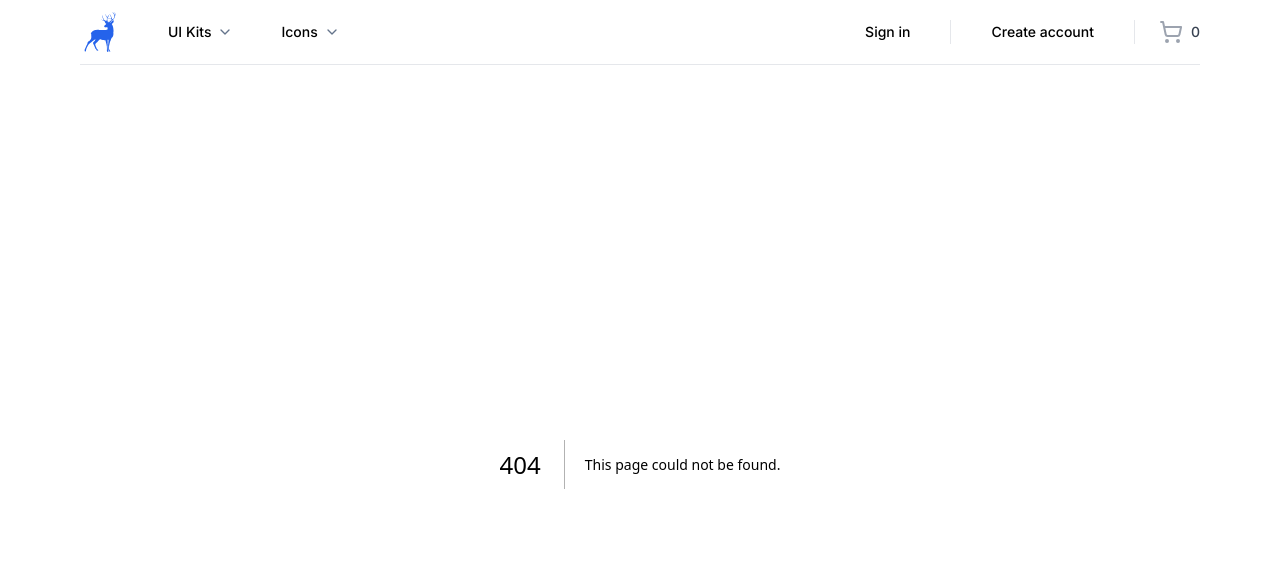
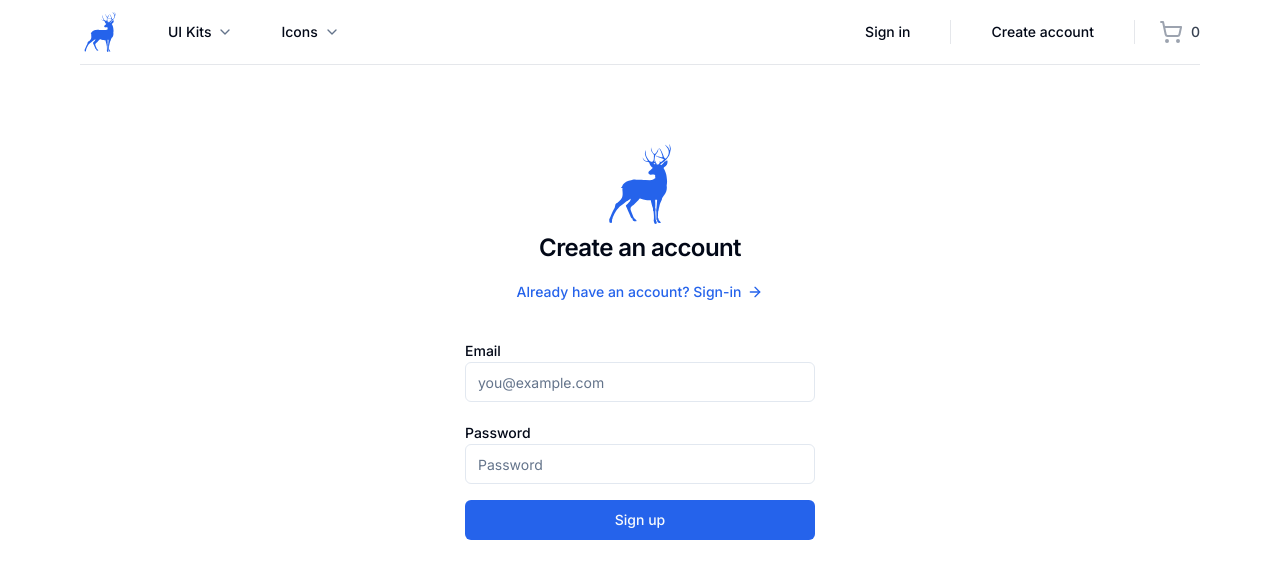
Before and after one commit to santajitpatra/digital-ecommerce, a Next.js app: page /sign-up in a window 1280 px wide. Before the commit this address had no page. Shown: the top 578 px of the page. Built offline with nearby package versions, Linux system fonts and the light colour scheme.

Commit message:
feat : create sign-up
feat : create sign-up page

```diff
--- a/package.json
+++ b/package.json
@@ -13,6 +13,7 @@
     "@payloadcms/db-mongodb": "^1.0.6",
     "@payloadcms/richtext-slate": "^1.1.0",
     "@radix-ui/react-dialog": "^1.0.5",
+    "@radix-ui/react-label": "^2.0.2",
     "@radix-ui/react-separator": "^1.0.3",
     "@radix-ui/react-slot": "^1.0.2",
     "class-variance-authority": "^0.7.0",
--- /dev/null
+++ b/src/app/(auth)/sign-up/page.tsx
@@ -0,0 +1,68 @@
+"use client";
+
+import { Icons } from "@/components/Icons";
+import { Button, buttonVariants } from "@/components/ui/button";
+import { Input } from "@/components/ui/input";
+import { Label } from "@/components/ui/label";
+import { cn } from "@/lib/utils";
+import { ArrowRight } from "lucide-react";
+import Link from "next/link";
+
+const Page = () => {
+  return (
+    <>
+      <div className="container relative flex pt-20 flex-col items-center justify-center lg:px-0">
+        <div className="mx-auto flex w-full flex-col justify-center space-y-6 sm:w-[350px]">
+          <div className="flex flex-col items-center space-y-2 text-center">
+            <Icons.logo className="h-20 w-20" />
+            <h1 className="text-2xl font-semibold tracking-tight">
+              Create an account
+            </h1>
+
+            <Link
+              className={buttonVariants({
+                variant: "link",
+                className: "gap-1.5",
+              })}
+              href="/sign-in"
+            >
+              Already have an account? Sign-in
+              <ArrowRight className="h-4 w-4" />
+            </Link>
+          </div>
+
+          <div className="grid gap-6">
+            <form>
+              <div className="grid gap-2">
+                <div className="grid gap-1 py-2">
+                  <Label htmlFor="email">Email</Label>
+                  <Input
+                    className={cn({
+                      "focus-visible:ring-red-500": true,
+                    })}
+                    placeholder="you@example.com"
+                  />
+                </div>
+
+                <div className="grid gap-1 py-2">
+                  <Label htmlFor="password">Password</Label>
+                  <Input
+                    type="password"
+                    className={cn({
+                      "focus-visible:ring-red-500": true,
+                    })}
+                    placeholder="Password"
+                  />
+                </div>
+
+                <Button>Sign up</Button>
+              </div>
+            </form>
+          </div>
+        </div>
+      </div>
+    </>
+  );
+};
+
+export default Page;
--- /dev/null
+++ b/src/components/ui/input.tsx
@@ -0,0 +1,25 @@
+import * as React from "react"
+
+import { cn } from "@/lib/utils"
+
+export interface InputProps
+  extends React.InputHTMLAttributes<HTMLInputElement> {}
+
+const Input = React.forwardRef<HTMLInputElement, InputProps>(
+  ({ className, type, ...props }, ref) => {
+    return (
+      <input
+        type={type}
+        className={cn(
+          "flex h-10 w-full rounded-md border border-input bg-background px-3 py-2 text-sm ring-offset-background file:border-0 file:bg-transparent file:text-sm file:font-medium placeholder:text-muted-foreground focus-visible:outline-none focus-visible:ring-2 focus-visible:ring-ring focus-visible:ring-offset-2 disabled:cursor-not-allowed disabled:opacity-50",
+          className
+        )}
+        ref={ref}
+        {...props}
+      />
+    )
+  }
+)
+Input.displayName = "Input"
+
+export { Input }
--- /dev/null
+++ b/src/components/ui/label.tsx
@@ -0,0 +1,26 @@
+"use client"
+
+import * as React from "react"
+import * as LabelPrimitive from "@radix-ui/react-label"
+import { cva, type VariantProps } from "class-variance-authority"
+
+import { cn } from "@/lib/utils"
+
+const labelVariants = cva(
+  "text-sm font-medium leading-none peer-disabled:cursor-not-allowed peer-disabled:opacity-70"
+)
+
+const Label = React.forwardRef<
+  React.ElementRef<typeof LabelPrimitive.Root>,
+  React.ComponentPropsWithoutRef<typeof LabelPrimitive.Root> &
+    VariantProps<typeof labelVariants>
+>(({ className, ...props }, ref) => (
+  <LabelPrimitive.Root
+    ref={ref}
+    className={cn(labelVariants(), className)}
+    {...props}
+  />
+))
+Label.displayName = LabelPrimitive.Root.displayName
+
+export { Label }
```
Also changed, not shown: 1 other file (tests, documents, lock files or other folders).
